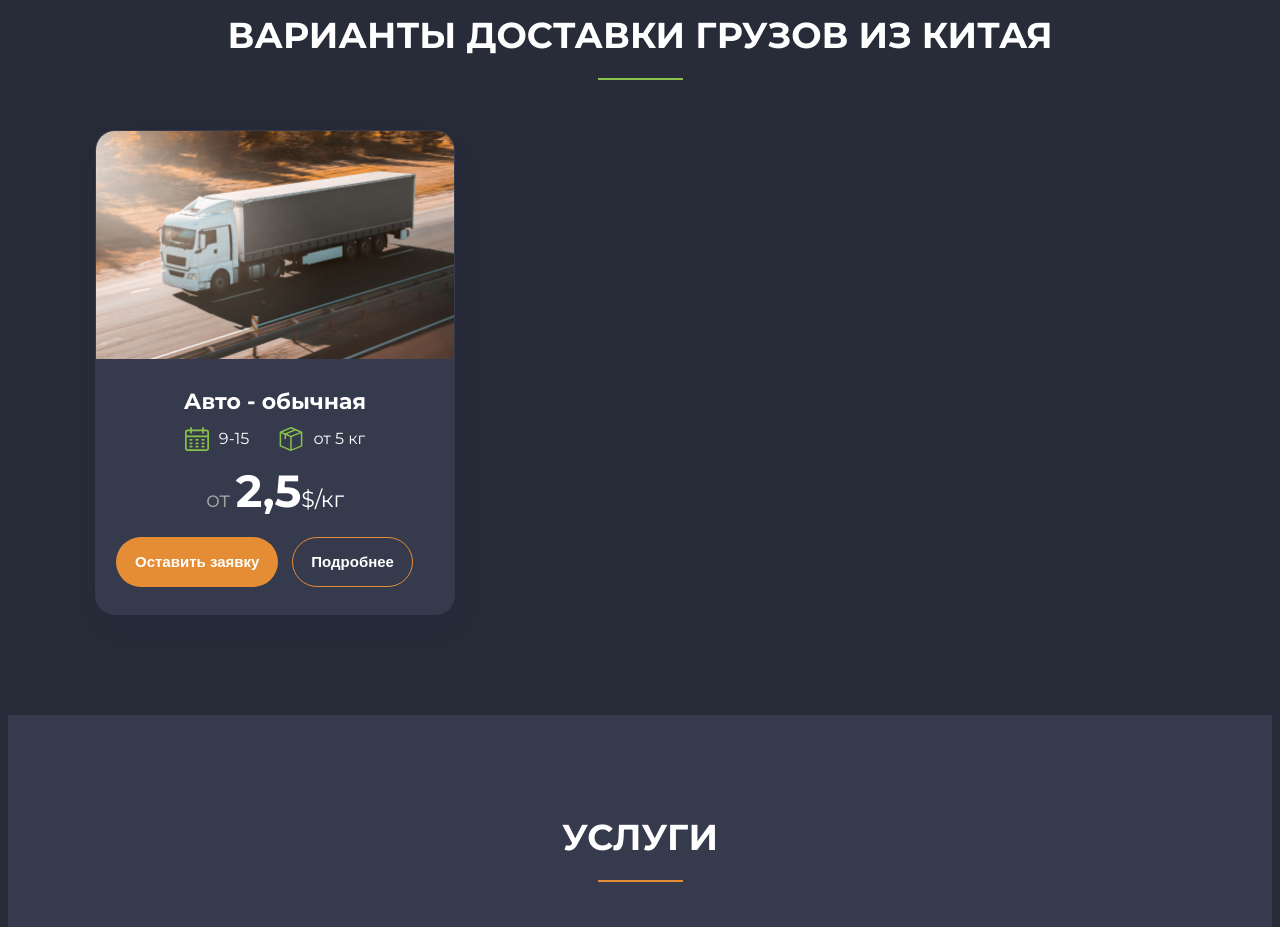
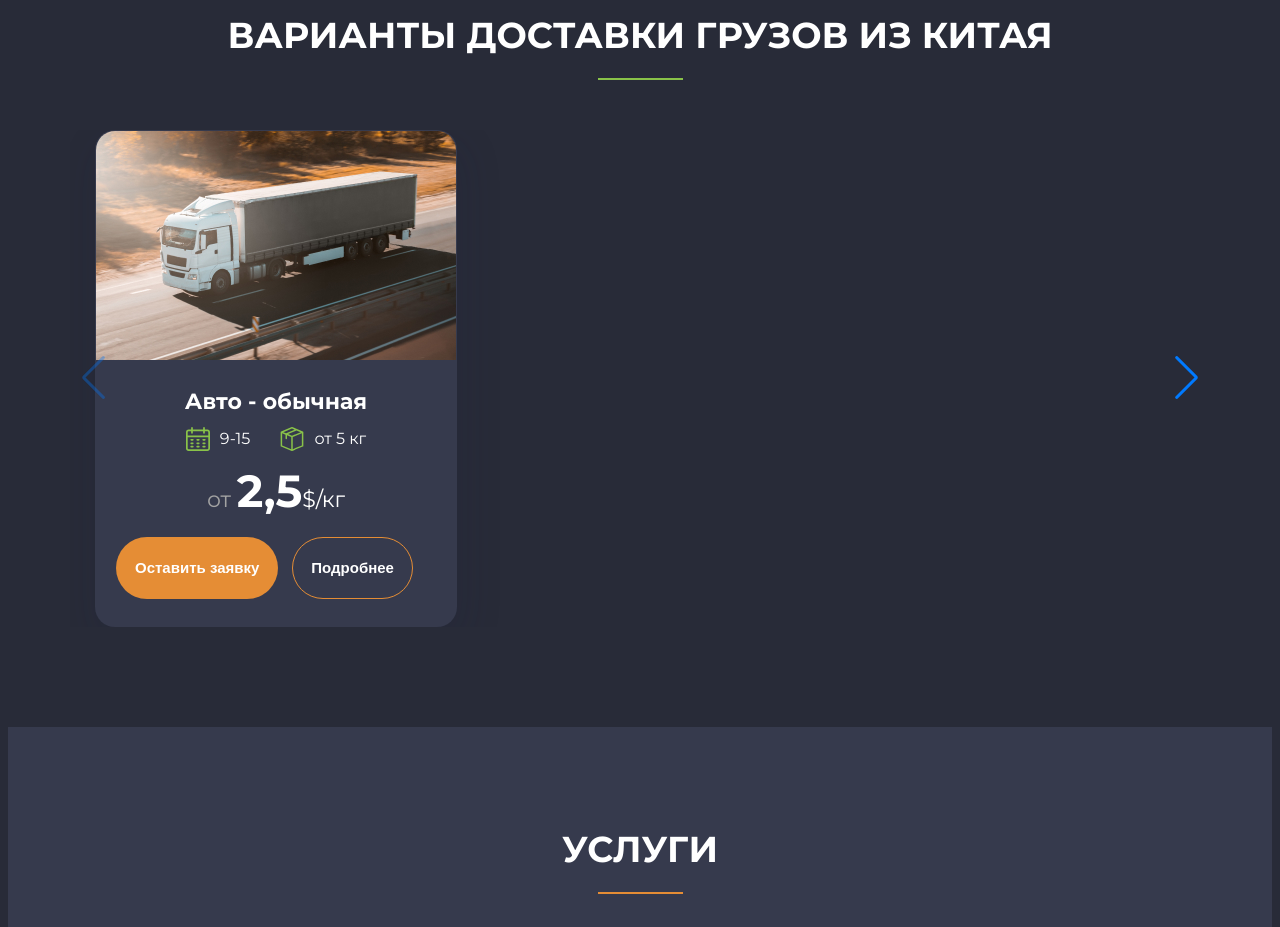
Before and after one commit to arkhipov-v/Master-Tao, a React (Create React App) app: page / in a window 1280 px wide. Shown: the part 2080-3007 px from the top of the page. Built offline with nearby package versions, Linux system fonts and the light colour scheme.

Commit message:
Create slider for goods section

```diff
--- a/src/components/Goods.tsx
+++ b/src/components/Goods.tsx
@@ -1,4 +1,11 @@
 import CardDelivery from "./CardDelivery";
+
+import { Swiper, SwiperSlide } from "swiper/react";
+import { Navigation } from "swiper";
+
+// ????????????????????????
+// import {useState, useRef} from "react";
+
 
 function Goods() {
     return (
@@ -8,7 +15,25 @@ function Goods() {
                     <h2 className="headline__title h2">Варианты доставки грузов из Китая</h2>
                 </div>
                 <div className="goods__inner">
-                    <CardDelivery/>
+                    <Swiper
+                        navigation={true}
+                        modules={[Navigation]}
+                        slidesPerView={"auto"}
+                        spaceBetween={20}
+                        className="mySwiper">
+                        <SwiperSlide>
+                            <CardDelivery/>
+                        </SwiperSlide>
+                        <SwiperSlide>
+                            <CardDelivery/>
+                        </SwiperSlide>
+                        <SwiperSlide>
+                            <CardDelivery/>
+                        </SwiperSlide>
+                        <SwiperSlide>
+                            <CardDelivery/>
+                        </SwiperSlide>
+                    </Swiper>
                 </div>
             </div>
         </section>
--- a/src/index.tsx
+++ b/src/index.tsx
@@ -3,6 +3,11 @@ import ReactDOM from 'react-dom/client';
 
 import '../src/sass/style.scss';
 import App from '../src/App';
+
+import "swiper/css";
+import "swiper/css/navigation";
+
+import "swiper/css/bundle";
 
 const root = ReactDOM.createRoot(document.getElementById('root') as HTMLElement);
 root.render(
```
